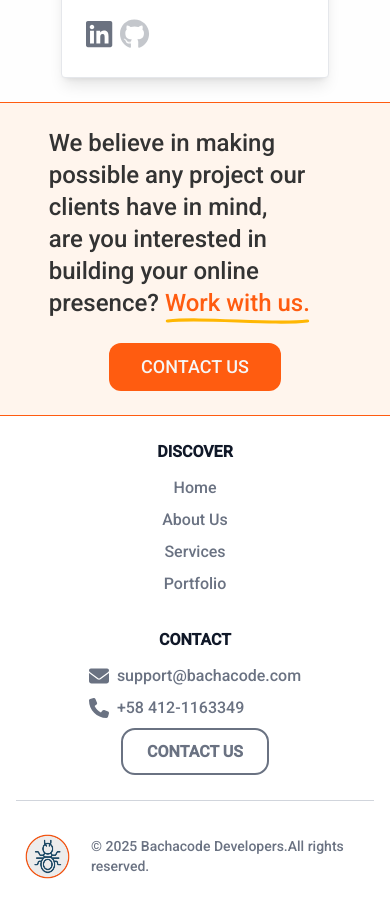
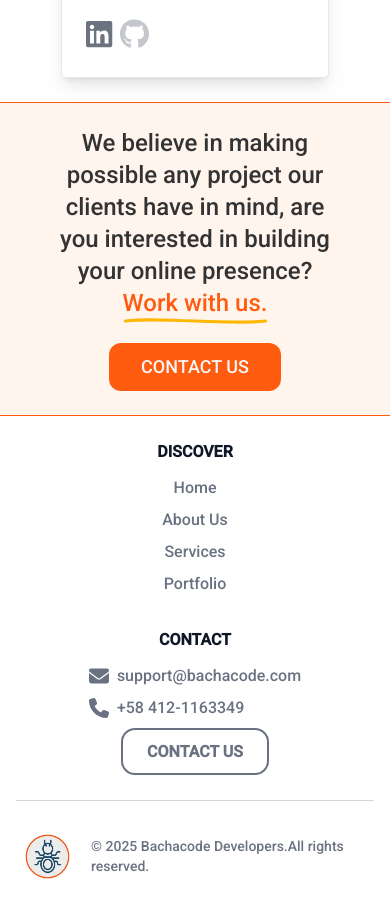
Before and after one commit to bachacode/bachacode-developers, a Next.js app: page /en in a window 390 px wide. Shown: the part 8600-9500 px from the top of the page. Built offline with nearby package versions, Linux system fonts and the light colour scheme; no server answers.

Commit message:
feat: improved responsiveness of ContactSection

```diff
--- a/src/components/sections/ContactSection.tsx
+++ b/src/components/sections/ContactSection.tsx
@@ -8,8 +8,9 @@ export default function ContactSection() {
   const t = useTranslations("contact_section");
   return (
     <div className="bg-orange-primary-50 flex w-full justify-center py-6 md:py-20 border-y border-primary">
-      <div className="flex w-3/4 flex-col items-center space-y-6 text-2xl text-balance md:w-1/3 md:items-start">
-        <p className="font-semi-bold">
+      <div className="flex container px-12 mx-auto max-w-3xl flex-col items-center space-y-6 text-2xl text-pretty md:items-start">
+
+        <p className="font-semi-bold text-center md:text-start">
           {t.rich("body", { keyword: (chunks) => <UnderlinedText>{chunks}</UnderlinedText> })}
         </p>
 
```
